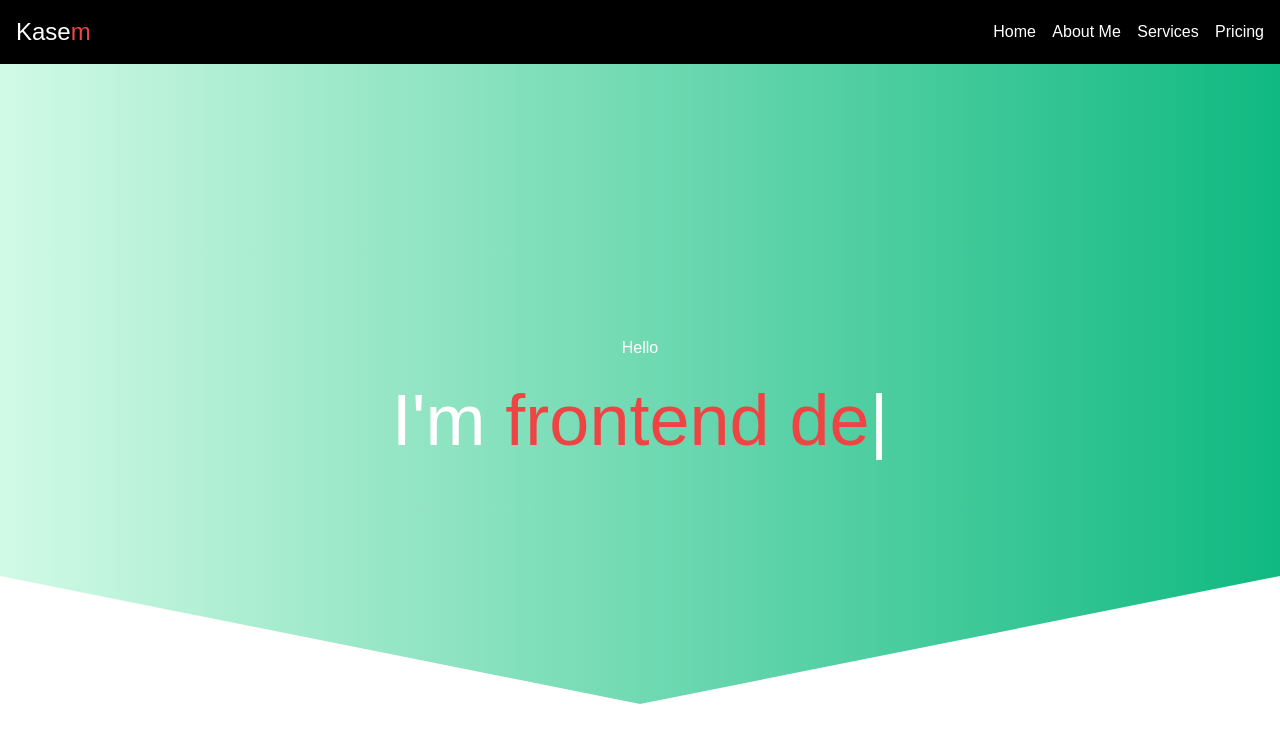
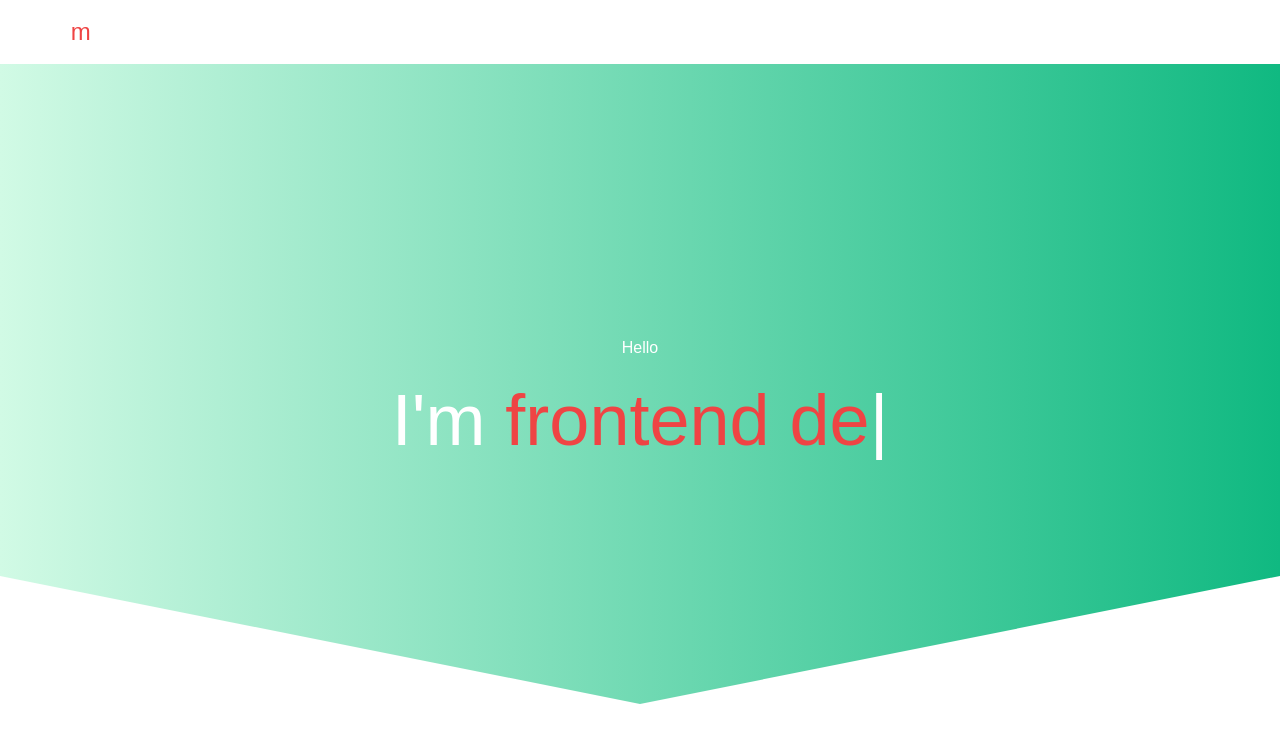
Before and after one commit to kasem32833/staticsite, a plain HTML site: page index.html in a window 1280 px wide. Drawn offline with nearby package versions, Linux system fonts and the light colour scheme.

Commit message:
nav bg-change

```diff
--- a/index.html
+++ b/index.html
@@ -10,7 +10,7 @@
 </head>
 <body>
     <!-- Navigation area -->
-    <nav class="bg-black">
+    <nav class="">
         <div class="container mx-auto">
             <div class="flex items-center justify-between p-4">
                 <div class="logo-area text-white">
```
